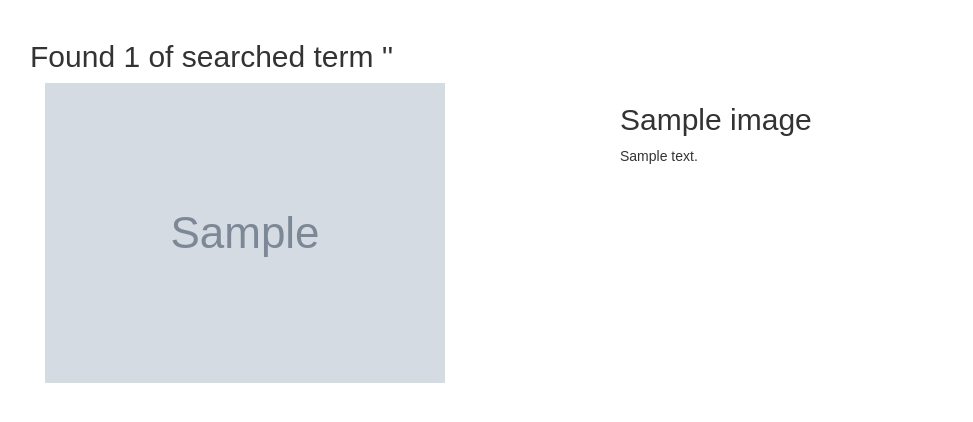
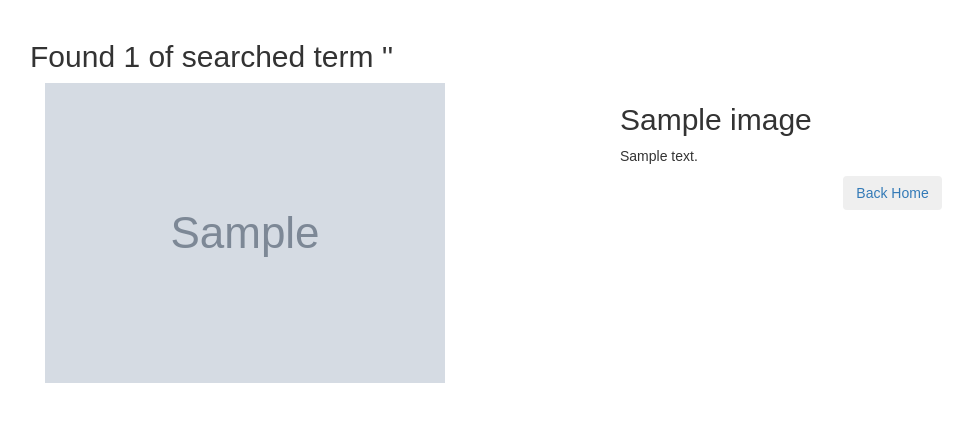
Before and after one commit to mohamedissack/Gallery-application-, a Django app: template photos/templates/all-photos/search.html in a window 1280 px wide. Shown: the part 52-474 px from the top of the page, without its empty margins (35-1008 px from the left). Run offline with Django 3.2, Linux system fonts and the light colour scheme; the template is opened without the code that fills it: most values are stand-ins (such as "Sample title", 1, 10 or a date in 2020); grey boxes marked "Sample" are stand-in pictures; some libraries are stand-ins or nearby versions.

Commit message:
modify settings.py

```diff
--- a/photos/templates/all-photos/search.html
+++ b/photos/templates/all-photos/search.html
@@ -18,6 +18,12 @@
           <h2>{{image.name}}</h2>
           <p>{{image.description}}</p>
       </div>
+
+      <div class="text-center">
+        <a class="d-block mx-auto" href="/">
+            <button class="btn btn-md success ">Back Home</button>
+        </a>
+    </div>
     {% endfor %}
   {% endif %}
   </div>
```
